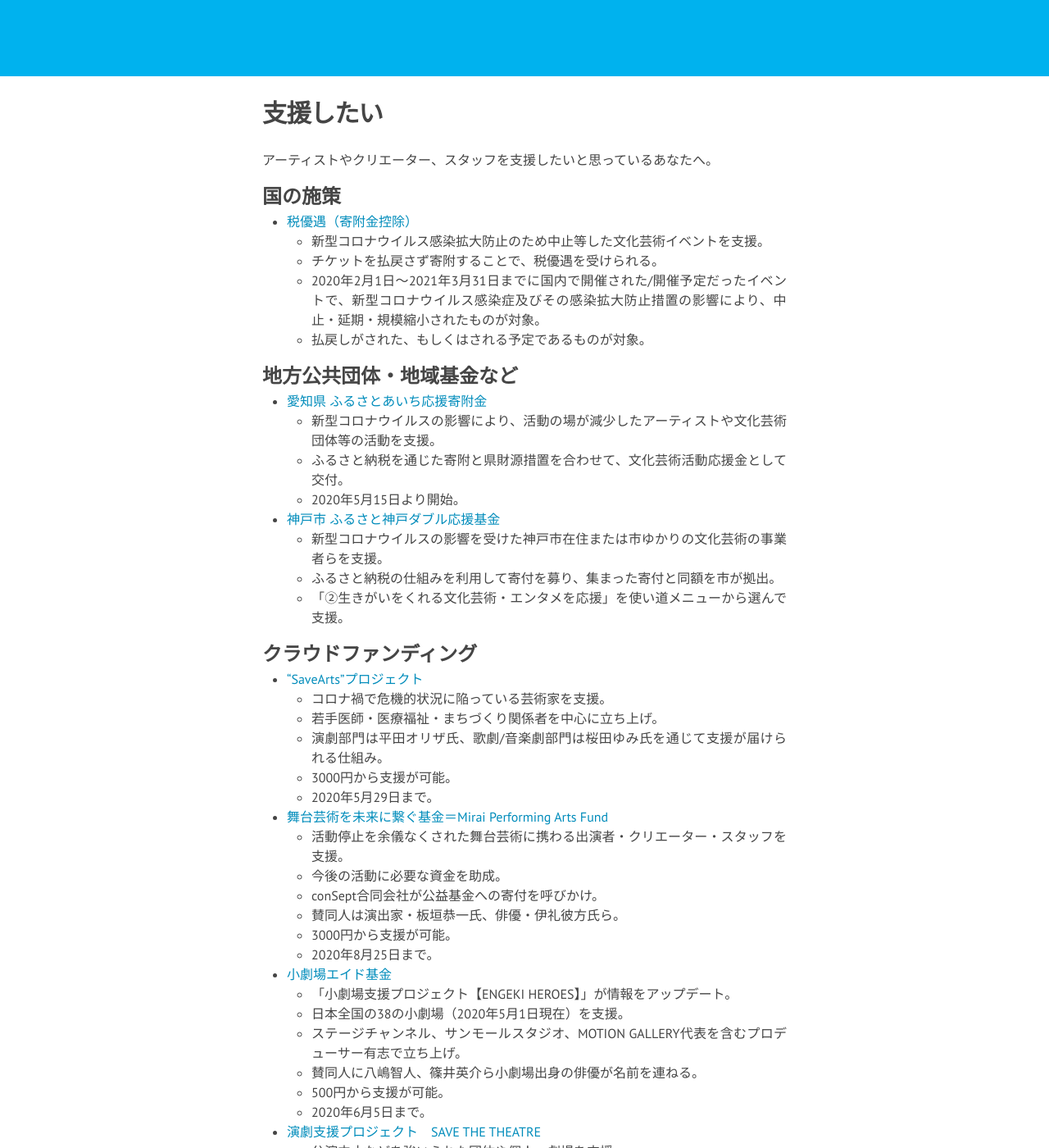
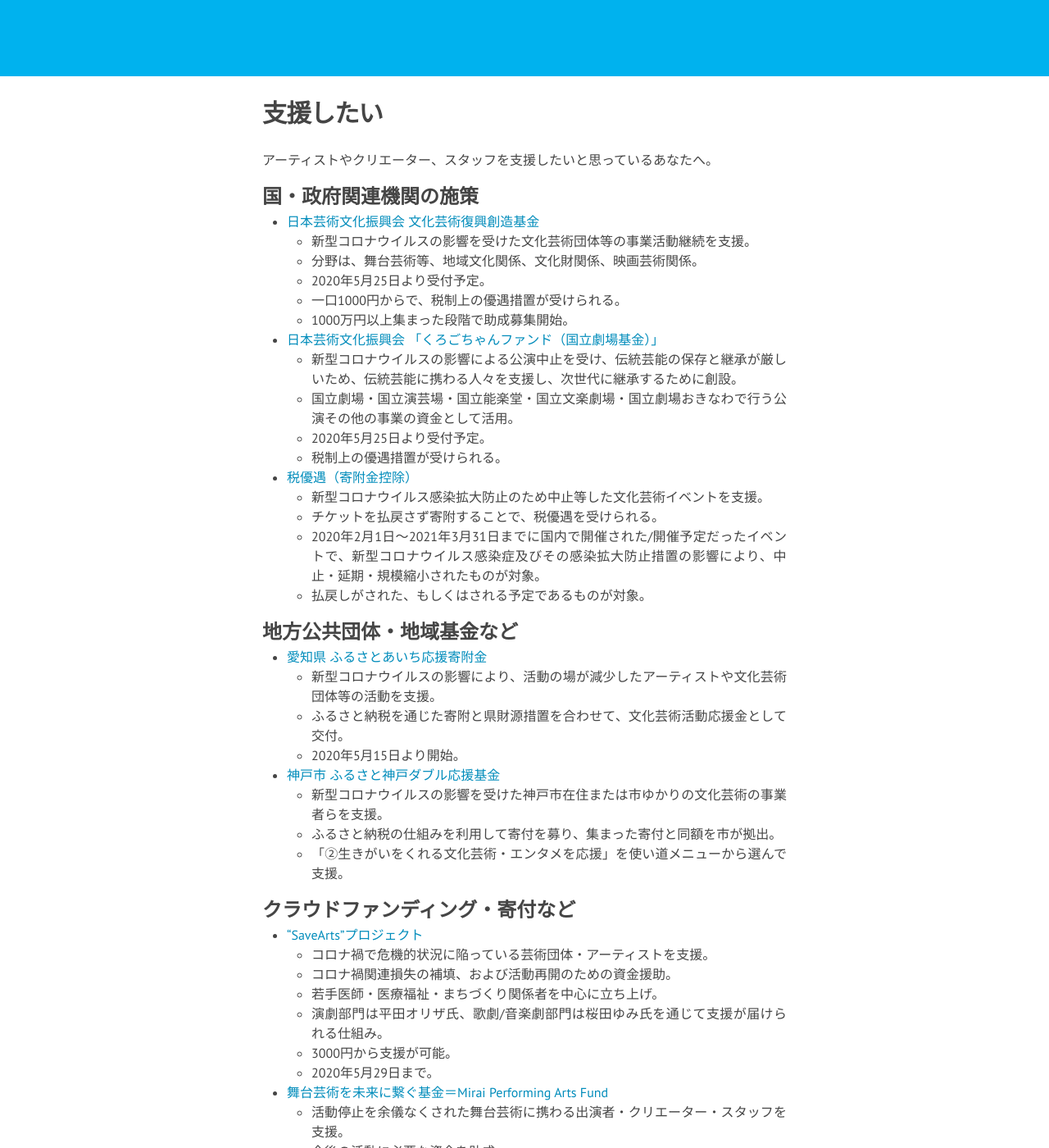
Before and after one commit to a-okuda/resources-for-artists, a Jekyll site: the page built from b_supporterts.md, in a window 1280 px wide and 1400 px high, scrolled down 357 px. Shown: the whole window at 82% size. Built offline with Jekyll 4.4.1, drawn with Linux system fonts in a browser that asks for light colours; nearby versions of some CDN libraries; some of the changed text lies outside the part shown.

Commit message:
Update b_supporterts.md

```diff
--- a/b_supporterts.md
+++ b/b_supporterts.md
@@ -4,7 +4,18 @@
 permalink: /supporters/
 ---
 アーティストやクリエーター、スタッフを支援したいと思っているあなたへ。
-## 国の施策
+## 国・政府関連機関の施策
+* [日本芸術文化振興会 文化芸術復興創造基金](https://www.ntj.jac.go.jp/topics/top/2020/345.html)
+	* 新型コロナウイルスの影響を受けた文化芸術団体等の事業活動継続を支援。
+	* 分野は、舞台芸術等、地域文化関係、文化財関係、映画芸術関係。
+	* 2020年5月25日より受付予定。
+	* 一口1000円からで、税制上の優遇措置が受けられる。
+	* 1000万円以上集まった段階で助成募集開始。
+* [日本芸術文化振興会 「くろごちゃんファンド（国立劇場基金）」](https://www.ntj.jac.go.jp/topics/top/2020/344.html)
+	* 新型コロナウイルスの影響による公演中止を受け、伝統芸能の保存と継承が厳しいため、伝統芸能に携わる人々を支援し、次世代に継承するために創設。
+	* 国立劇場・国立演芸場・国立能楽堂・国立文楽劇場・国立劇場おきなわで行う公演その他の事業の資金として活用。
+	* 2020年5月25日より受付予定。
+	* 税制上の優遇措置が受けられる。
 * [税優遇（寄附金控除）](https://www.bunka.go.jp/koho_hodo_oshirase/sonota_oshirase/pdf/20200422_01.pdf)
 	* 新型コロナウイルス感染拡大防止のため中止等した文化芸術イベントを支援。
 	* チケットを払戻さず寄附することで、税優遇を受けられる。
@@ -21,9 +32,10 @@
 	* ふるさと納税の仕組みを利用して寄付を募り、集まった寄付と同額を市が拠出。
 	* 「②生きがいをくれる文化芸術・エンタメを応援」を使い道メニューから選んで支援。
 
-## クラウドファンディング
+## クラウドファンディング・寄付など
 * [“SaveArts”プロジェクト](https://readyfor.jp/projects/SaveArts)
-	* コロナ禍で危機的状況に陥っている芸術家を支援。
+	* コロナ禍で危機的状況に陥っている芸術団体・アーティストを支援。
+	* コロナ禍関連損失の補填、および活動再開のための資金援助。
 	* 若手医師・医療福祉・まちづくり関係者を中心に立ち上げ。
 	* 演劇部門は平田オリザ氏、歌劇/音楽劇部門は桜田ゆみ氏を通じて支援が届けられる仕組み。
 	* 3000円から支援が可能。
@@ -33,11 +45,11 @@
 	* 今後の活動に必要な資金を助成。
 	* conSept合同会社が公益基金への寄付を呼びかけ。
 	* 賛同人は演出家・板垣恭一氏、俳優・伊礼彼方氏ら。
-	*  3000円から支援が可能。
+	* 3000円から支援が可能で、税制上の優遇措置が受けられる。
 	* 2020年8月25日まで。
 * [小劇場エイド基金](https://motion-gallery.net/projects/shogekijo-aid?fbclid=IwAR2v4YVK3WYIhOrAySLHIPydeoQZ-JstRJZ04tBhmRFDHqLoT2EdxDHXawQ)
 	* 「小劇場支援プロジェクト【ENGEKI HEROES】」が情報をアップデート。
-	* 日本全国の38の小劇場（2020年5月1日現在）を支援。
+	* 日本全国の52の小劇場（2020年5月24日現在）を支援。
 	* ステージチャンネル、サンモールスタジオ、MOTION GALLERY代表を含むプロデューサー有志で立ち上げ。
 	* 賛同人に八嶋智人、篠井英介ら小劇場出身の俳優が名前を連ねる。
 	* 500円から支援が可能。
@@ -51,10 +63,10 @@
 	* 2020年5月31日まで。
 * [アーツ・ユナイテッド・ファンド（AUF）](https://camp-fire.jp/projects/view/271390)
 	* 新型コロナウイルス感染拡大の影響で活動が制限されているアーティスト、フリーランスの制作者や技術スタッフを支援。
-	* 短期的支援に加え、中長期的な金銭的支援・非金銭的支援を行う基金。
+	* 短期的支援に加え、中長期的な金銭的・非金銭的支援を行う基金。
 	* 幅広くアート関係者にアンケートを実施し、ニーズを把握した上で組み立てられたプロジェクト。
 	* 落合千華氏（ケイスリー株式会社）が発起人となり、舞台芸術の中間支援組織や文化政策の専門家らが賛同人に名を連ねる。
-	* 3000円から支援が可能。
+	* 3000円から支援が可能で、税制上の優遇措置を受けられる。
 	* 2020年5月30日まで。
 
 * [架空の劇場 舞台専用プラットフォーム シアターコンプレックス【舞台を救え】](https://fanbeats.jp/collaboration/theater-complex?fbclid=IwAR2KNbt9_qxnTFcao3aFwdXdlXF8kgTEV4T9oFYXd2rWc6v5hB3S5cSbeuA)
@@ -71,14 +83,15 @@
 * [全国小劇場ネットワーク 【地域と共に歩む文化拠点】全国の小劇場の「再開」にご支援を](https://readyfor.jp/projects/shogekijo-network)
 	* 全国小劇場ネットワークに加盟する劇場を支援。
 	* 今後運営再開となった折に必要となる資金を集めるためのクラウドファンディング。
-	* 1000円から支援が可能。
+	* 100円から寄付が可能で、税制上の優遇措置が受けられる。
 	* 2020年7月31日まで。
 
 ## 署名活動
 * [演劇は生きる力です。演劇緊急支援プロジェクト](https://www.change.org/p/政府-演劇は生きる力です-演劇緊急支援プロジェクト?utm_content=cl_sharecopy_21808360_ja-JP%3Av1&recruiter=1081876089&recruited_by_id=367797f0-8850-11ea-95d1-59891ccab7c3&utm_source=share_petition&utm_medium=copylink&utm_campaign=psf_combo_share_initial&utm_term=psf_combo_share_initial&fbclid=IwAR0kuKNMihhVdPIvsJ0LV-B7NQTMAZGOuTZ5HUj0UIvUxdIV8O9qxD5g4yE)
-	* 演劇団体への緊急支援を求めるオンライン署名活動。
+	* 演劇団体への支援を求めるオンライン署名活動。
 	* 日本演出者協会、日本劇作家協会、日本劇団協議会らが立ち上げ。
-	* 国、及び地方自治体、民間篤志家に向けての要望をまとめて提出予定。
+	* 2020年5月22日に映画・音楽分野とともに、国に署名を提出し、「文化芸術復興基金」の創設を要請。
+	* 2020年5月25日現在、まだ署名を受付中。
 * [SOSS_save our stage staff](https://www.facebook.com/SOSS.COVID19/)
 	* 関西のステージスタッフが中心となって立ち上げた署名活動。
 	* 各自治体への支援金対象の拡大（休業要請により経済的影響を受けた下請業種への支援金給付）、関連事業者への経済的支援（補助金、協力金）、関係業界へ向けた感染拡大防止のガイドラインの作成を求めている。
```
